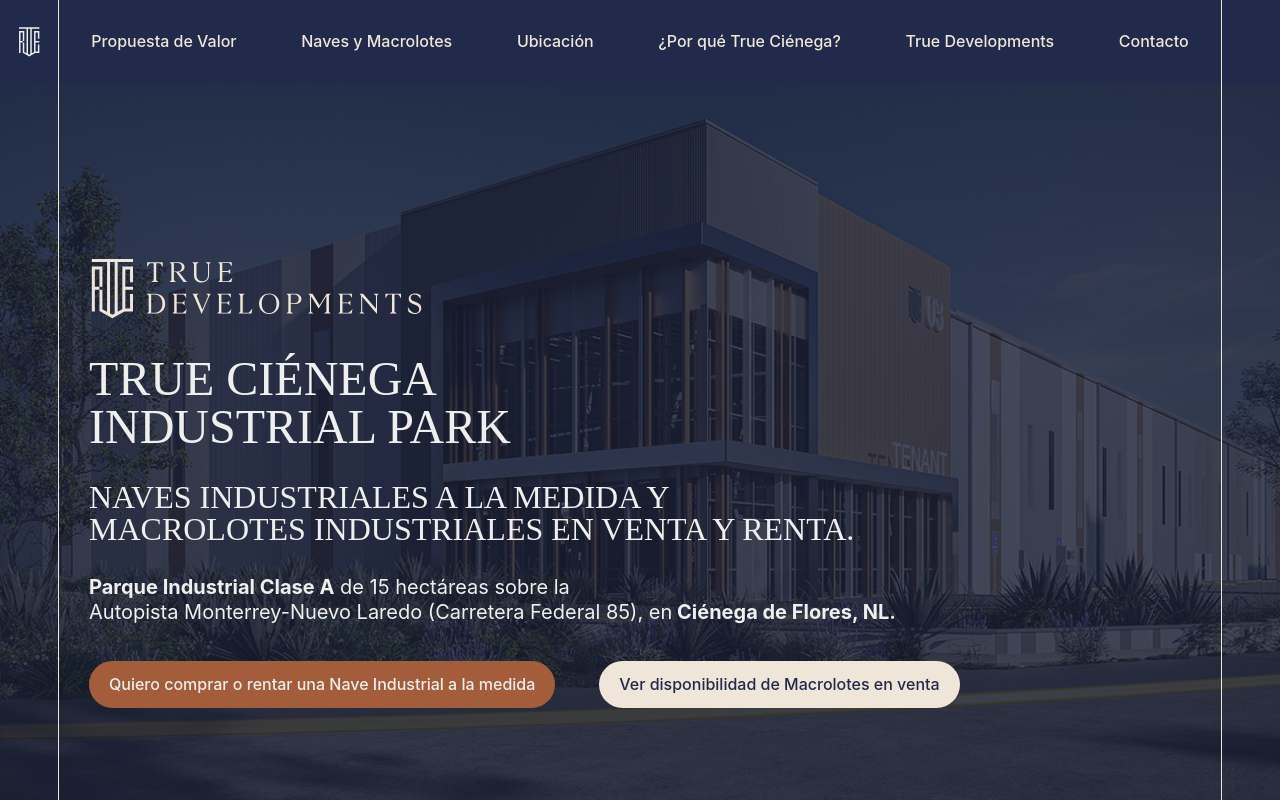
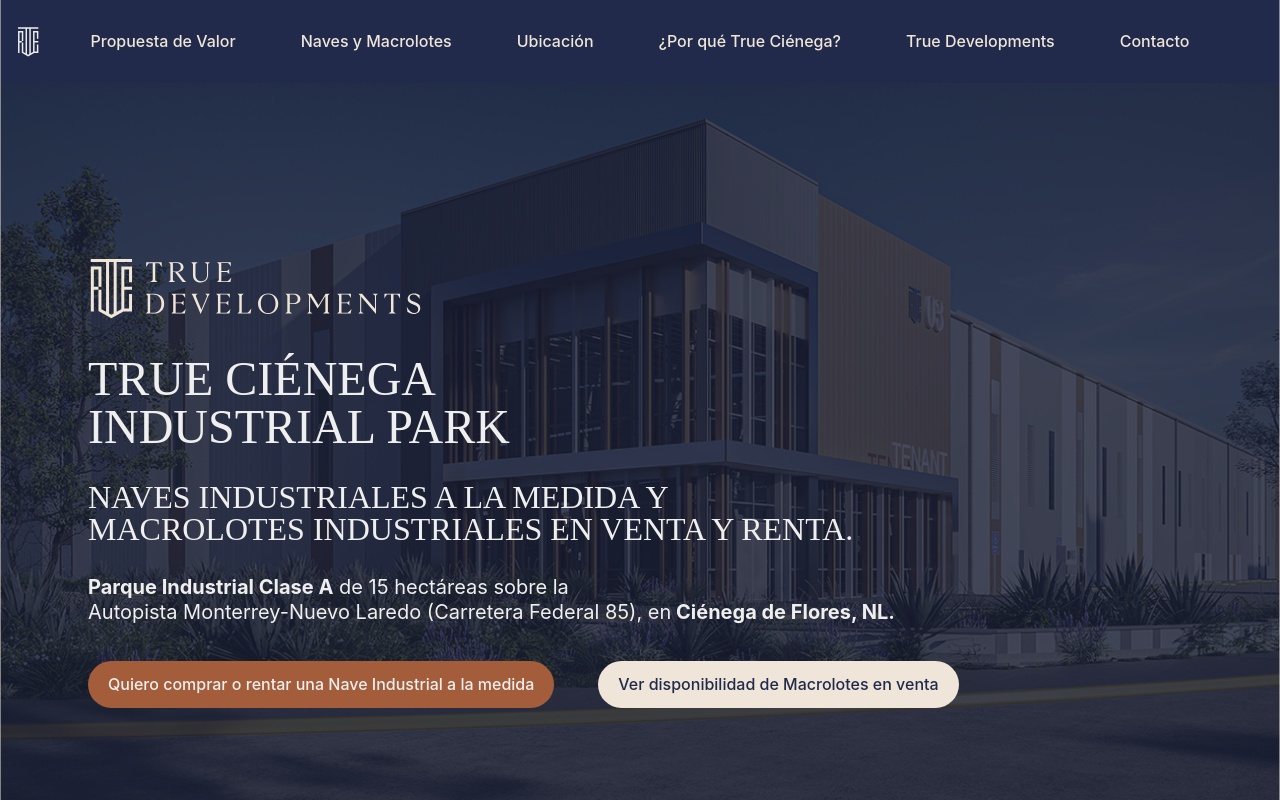
Before and after one commit to xperiencegroup/true-one-pager, a React (Vite) app: page / in a window 1280 px wide. Shown: the top 800 px of the page. Built offline with nearby package versions, Linux system fonts and the light colour scheme.

Commit message:
Línea decorativa y maximo de ancho de 1150px en componentes

```diff
--- a/src/pages/components/clientes.jsx
+++ b/src/pages/components/clientes.jsx
@@ -52,7 +52,7 @@
           </h3>
         </div>
 
-        <div className="divider-white" />
+        <div className="divider-white max-w-[1100px]" />
 
         <div className="grid grid-cols-4 gap-x-[18px] gap-y-[18px] items-center justify-items-center">
           {clientesPropios.map((cliente) => (
@@ -74,7 +74,7 @@
           </h3>
         </div>
 
-        <div className="divider-white" />
+        <div className="divider-white max-w-[1100px]" />
 
         <div className="grid grid-cols-4 gap-x-[80px] gap-y-[18px] items-center justify-items-center">
           {clientesTerceros.map((cliente) => (
--- /dev/null
+++ b/src/pages/components/decoration.jsx
@@ -0,0 +1,5 @@
+export default function Decoration() {
+  return (
+    <div className="absolute z-50 w-full max-w-[1280px] h-full left-1/2 -translate-x-[50%] border-x-[0.5px] border-cream/50 pointer-events-none"></div>
+  );
+}
--- a/src/pages/components/hablemos.jsx
+++ b/src/pages/components/hablemos.jsx
@@ -67,7 +67,7 @@
 
   return (
     <div className="flex flex-col w-full justify-center items-center p-[60px] bg-blue-overlay">
-      <div className="flex flex-col w-full max-w-[1280px] gap-[30px]">
+      <div className="flex flex-col w-full max-w-[1150px] gap-[30px]">
         {/* Header */}
         <div className="flex justify-between items-center gap-[40px]">
           <div className="flex flex-col w-full gap-[20px]">
--- a/src/pages/components/hero.jsx
+++ b/src/pages/components/hero.jsx
@@ -23,7 +23,7 @@
       <div className="absolute z-10 top-0 w-full h-[83px] bg-blue" />
 
       {/* Content */}
-      <div className="relative z-20 flex flex-col items-center w-full max-w-[1164px] h-full border-x-1 border-cream">
+      <div className="relative z-20 flex flex-col items-center w-full max-w-[1164px] h-full">
         {/* Navbar */}
         <Navbar />
 
--- a/src/pages/components/modelos.jsx
+++ b/src/pages/components/modelos.jsx
@@ -45,7 +45,7 @@
             Diseñado para operar con certeza.
           </h2>
 
-          <p className="text-[25px] font-light text-center leading-[120%]">
+          <p className="max-w-[1110px] text-[25px] font-light text-center leading-[120%]">
             Explora cada configuración en nuestra{" "}
             <b className="font-bold">plataforma interactiva:</b>
             <br />
--- a/src/pages/components/preguntas.jsx
+++ b/src/pages/components/preguntas.jsx
@@ -55,7 +55,7 @@
 
   return (
     <div className="flex flex-col w-full justify-center items-center px-[90px] py-[60px] gap-[30px] bg-brown">
-      <div className="flex flex-col w-full max-w-[1280px] gap-[30px]">
+      <div className="flex flex-col w-full max-w-[1110px] gap-[30px]">
         {/* Header */}
         <div className="flex justify-between items-center">
           <h2 className="font-abhaya text-[48px] leading-none text-white uppercase">
--- a/src/pages/home.jsx
+++ b/src/pages/home.jsx
@@ -1,4 +1,5 @@
 import Clientes from "./components/clientes";
+import Decoration from "./components/decoration";
 import DesignedForCertainty from "./components/designed-certainty";
 import Documentamos from "./components/documentamos";
 import Eligenos from "./components/eligenos";
@@ -14,7 +15,10 @@
 
 export default function Home() {
   return (
-    <div className="flex flex-col">
+    <div className="relative flex flex-col">
+      {/* Línea de decoración */}
+      <Decoration />
+
       <Hero />
       <Especificaciones />
       <Eligenos />
```
